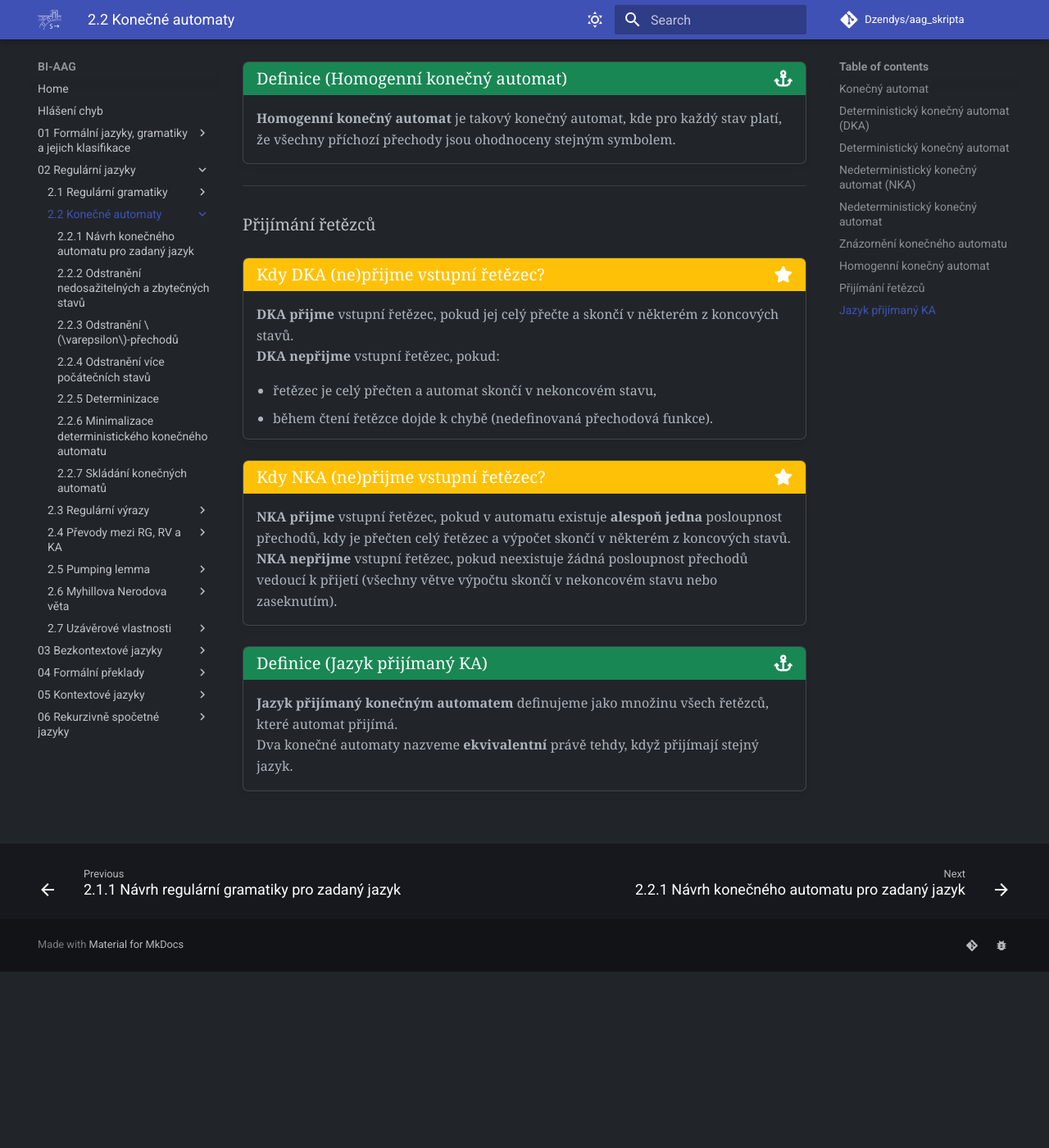
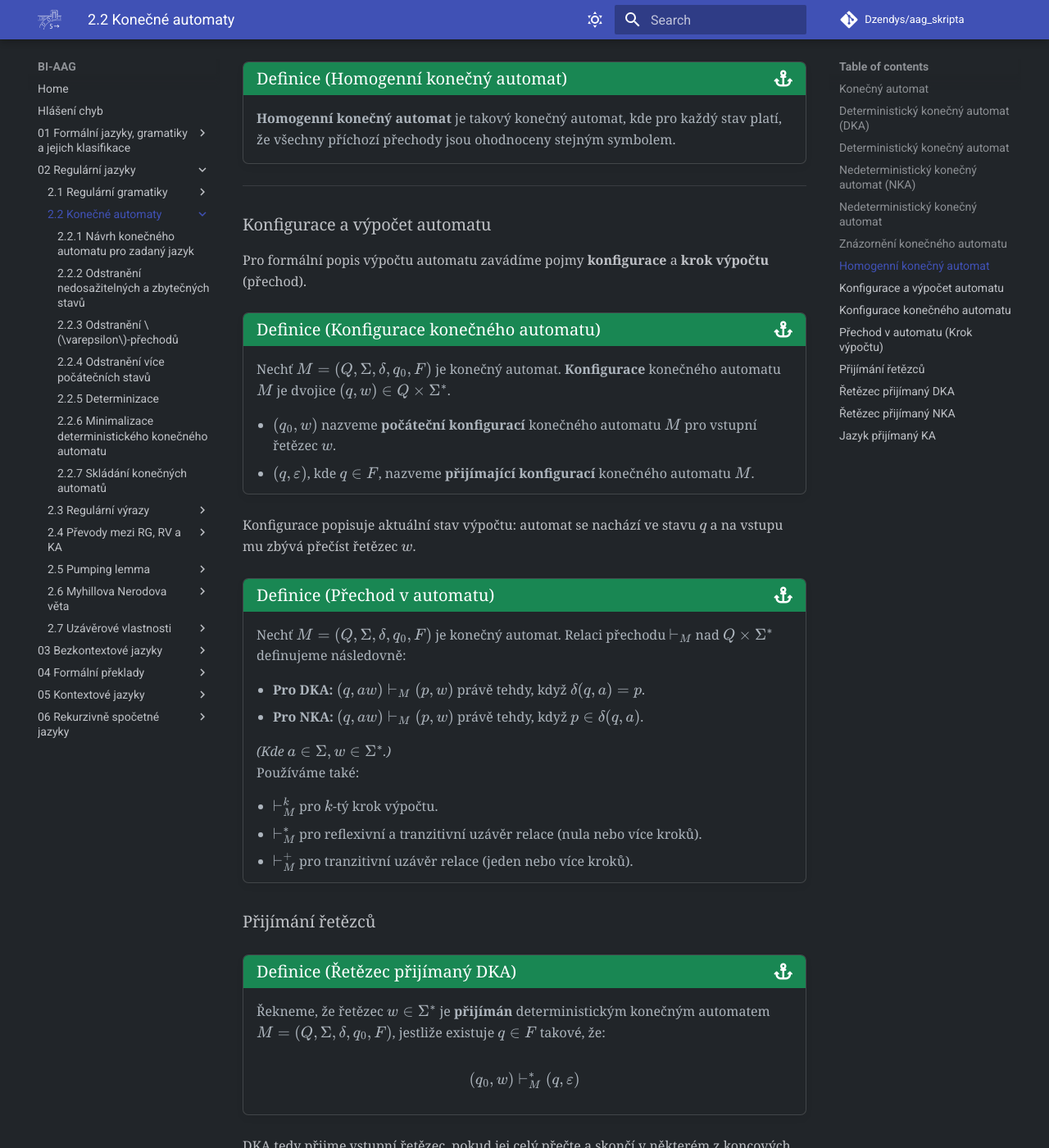
Before and after one commit to Dzendys/aag_skripta, an MkDocs documentation site: the page built from docs/02_Regulární_jazyky/2.2_Konečné_automaty/index.md, in a window 1280 px wide and 1400 px high, scrolled down 3153 px. Shown: the whole window at 82% size. Built offline with MkDocs 1.6.1 and Material for MkDocs 9.7.7, drawn with Linux system fonts in a browser that asks for light colours; comment, search, counter and statistics services are not loaded; before the commit the page ends 4338 px from its top, so only the background shows below that; some of the changed text lies outside the part shown.

Commit message:
Add automaton configurations

```diff
--- a/docs/02_Regulární_jazyky/2.2_Konečné_automaty/index.md
+++ b/docs/02_Regulární_jazyky/2.2_Konečné_automaty/index.md
@@ -102,28 +102,82 @@ Sloupce odpovídají stavům, řádky symbolům abecedy. Počáteční stav ozna
 
 ---
 
+### Konfigurace a výpočet automatu
+
+Pro formální popis výpočtu automatu zavádíme pojmy **konfigurace** a **krok výpočtu** (přechod).
+
+<a id="def-konfigurace-ka"></a>
+!!! Definition "Definice (Konfigurace konečného automatu)"
+
+    ### Konfigurace konečného automatu {#def-konfigurace-ka}
+
+    Nechť $M = (Q, \Sigma, \delta, q_0, F)$ je konečný automat. **Konfigurace** konečného automatu $M$ je dvojice $(q, w) \in Q \times \Sigma^*$.
+
+    *   $(q_0, w)$ nazveme **počáteční konfigurací** konečného automatu $M$ pro vstupní řetězec $w$.
+    *   $(q, \varepsilon)$, kde $q \in F$, nazveme **přijímající konfigurací** konečného automatu $M$.
+
+Konfigurace popisuje aktuální stav výpočtu: automat se nachází ve stavu $q$ a na vstupu mu zbývá přečíst řetězec $w$.
+
+<a id="def-prechod-ka"></a>
+!!! Definition "Definice (Přechod v automatu)"
+
+    ### Přechod v automatu (Krok výpočtu) {#def-prechod-ka}
+
+    Nechť $M = (Q, \Sigma, \delta, q_0, F)$ je konečný automat. Relaci přechodu $\vdash_M$ nad $Q \times \Sigma^*$ definujeme následovně:
+
+    *   **Pro DKA:** $(q, aw) \vdash_M (p, w)$ právě tehdy, když $\delta(q, a) = p$.
+    *   **Pro NKA:** $(q, aw) \vdash_M (p, w)$ právě tehdy, když $p \in \delta(q, a)$.
+
+    *(Kde $a \in \Sigma, w \in \Sigma^*$.)*
+
+    Používáme také:
+
+    *   $\vdash_M^k$ pro $k$-tý krok výpočtu.
+    *   $\vdash_M^*$ pro reflexivní a tranzitivní uzávěr relace (nula nebo více kroků).
+    *   $\vdash_M^+$ pro tranzitivní uzávěr relace (jeden nebo více kroků).
+
 ### Přijímání řetězců
 
-!!! Implication "Kdy DKA (ne)přijme vstupní řetězec?"
+<a id="def-prijimani-dka"></a>
+!!! Definition "Definice (Řetězec přijímaný DKA)"
 
-    **DKA přijme** vstupní řetězec, pokud jej celý přečte a skončí v některém z koncových stavů.
+    ### Řetězec přijímaný DKA {#def-prijimani-dka}
 
-    **DKA nepřijme** vstupní řetězec, pokud:
+    Řekneme, že řetězec $w \in \Sigma^*$ je **přijímán** deterministickým konečným automatem $M = (Q, \Sigma, \delta, q_0, F)$, jestliže existuje $q \in F$ takové, že:
 
-    * řetězec je celý přečten a automat skončí v nekoncovém stavu,
-    * během čtení řetězce dojde k chybě (nedefinovaná přechodová funkce).
+    $$
+    (q_0, w) \vdash_M^* (q, \varepsilon)
+    $$
 
-!!! Implication "Kdy NKA (ne)přijme vstupní řetězec?"
+DKA tedy přijme vstupní řetězec, pokud jej celý přečte a skončí v některém z koncových stavů.
 
-    **NKA přijme** vstupní řetězec, pokud v automatu existuje **alespoň jedna** posloupnost přechodů, kdy je přečten celý řetězec a výpočet skončí v některém z koncových stavů.
+<a id="def-prijimani-nka"></a>
+!!! Definition "Definice (Řetězec přijímaný NKA)"
 
-    **NKA nepřijme** vstupní řetězec, pokud neexistuje žádná posloupnost přechodů vedoucí k přijetí (všechny větve výpočtu skončí v nekoncovém stavu nebo zaseknutím).
+    ### Řetězec přijímaný NKA {#def-prijimani-nka}
+
+    Řekneme, že řetězec $w \in \Sigma^*$ je **přijímán** nedeterministickým konečným automatem $M = (Q, \Sigma, \delta, q_0, F)$, jestliže existuje $q \in F$ takové, že:
+
+    $$
+    \exists (q_0, w) \vdash_M^* (q, \varepsilon)
+    $$
+
+NKA tedy přijme vstupní řetězec, pokud v automatu existuje **alespoň jedna** posloupnost přechodů, kdy je přečten celý řetězec a výpočet skončí v některém z koncových stavů.
+
+!!! Implication "Kdy automat nepřijme?"
+
+    *   **DKA nepřijme** vstupní řetězec, pokud řetězec je celý přečten a automat skončí v nekoncovém stavu, nebo pokud během čtení řetězce dojde k chybě (nedefinovaná přechodová funkce).
+    *   **NKA nepřijme** vstupní řetězec, pokud neexistuje žádná posloupnost přechodů vedoucí k přijetí (všechny větve výpočtu skončí v nekoncovém stavu nebo zaseknutím).
 
 <a id="def-jazyk-ka"></a>
 !!! Definition "Definice (Jazyk přijímaný KA)"
 
     ### Jazyk přijímaný KA {#def-jazyk-ka}
 
-    **Jazyk přijímaný konečným automatem** definujeme jako množinu všech řetězců, které automat přijímá.
+    **Jazyk přijímaný konečným automatem** $M$ (značíme $L(M)$) je množina všech řetězců, které automat přijímá.
+
+    $$
+    L(M) = \{ w \in \Sigma^* \mid \exists q \in F : (q_0, w) \vdash_M^* (q, \varepsilon) \}
+    $$
 
     Dva konečné automaty nazveme **ekvivalentní** právě tehdy, když přijímají stejný jazyk.
```
Also changed, not shown: docs/03_Bezkontextové_jazyky/3.3_Zásobníkové_automaty/index.md (+38 -0 lines).
